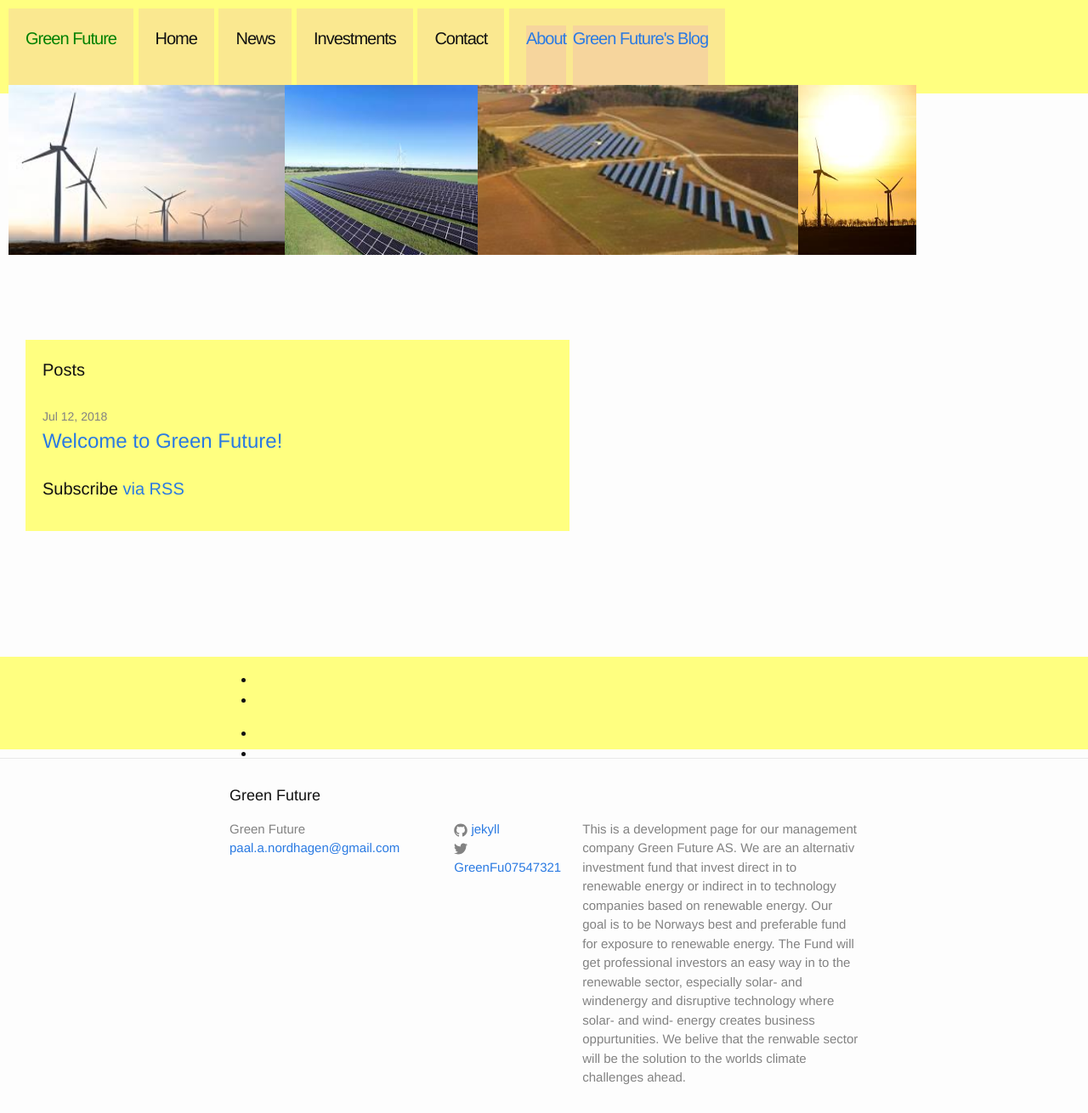
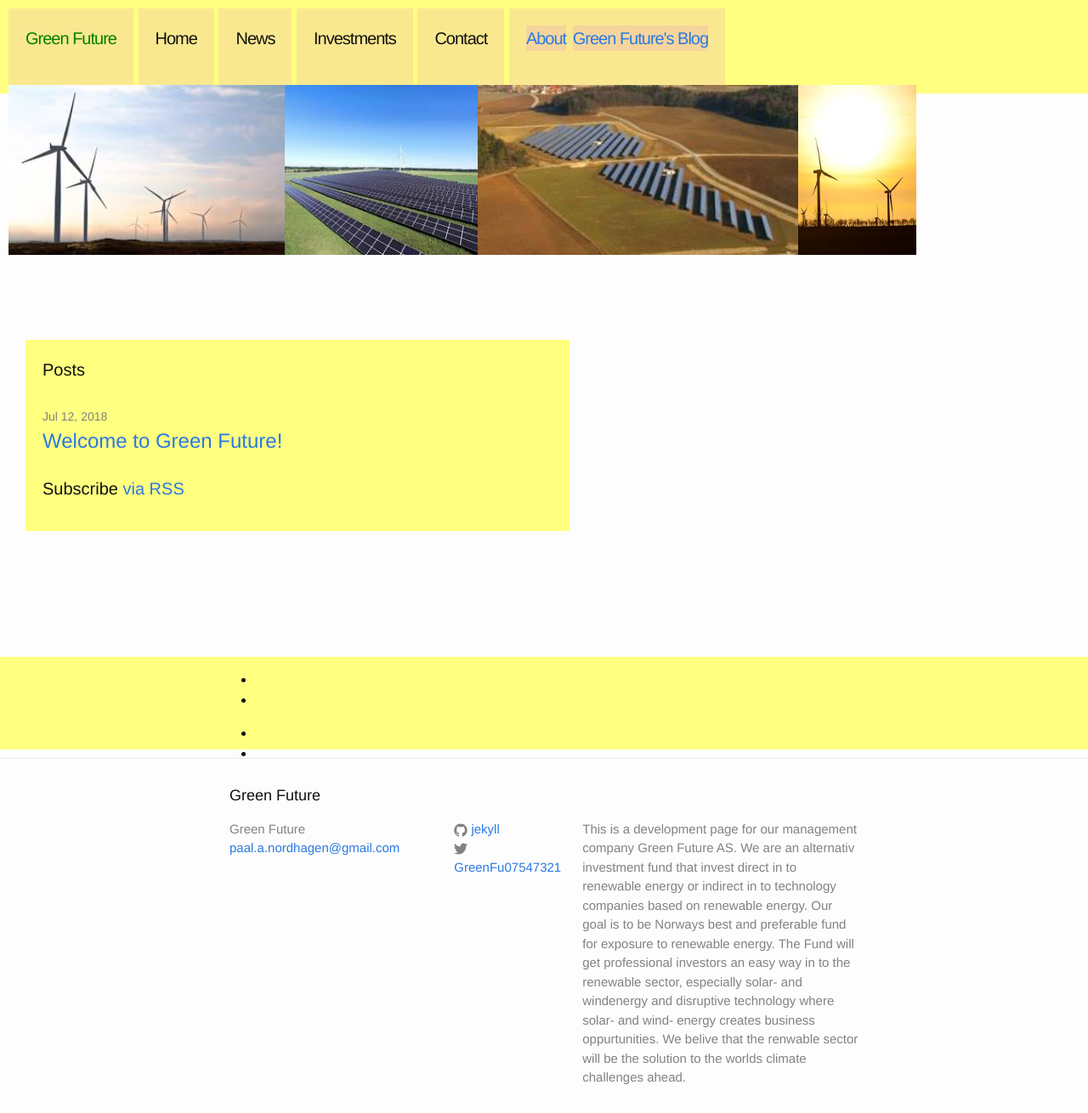
Before and after one commit to Paal-August/Paal-August.github.io, a Jekyll site: the page built from index.html, in a window 1280 px wide and 1310 px high. Shown: the whole window at 85% size. Built offline with Jekyll 4.4.1, drawn with Linux system fonts in a browser that asks for light colours.

Commit message:
Update _layout.scss

```diff
--- a/_sass/_layout.scss
+++ b/_sass/_layout.scss
@@ -134,7 +134,7 @@
         font-size: 20px;
 
 
-        height:70px;
+        height:30px;
         letter-spacing: -1px;
 
         background-color:#dd72DF2A;
```
